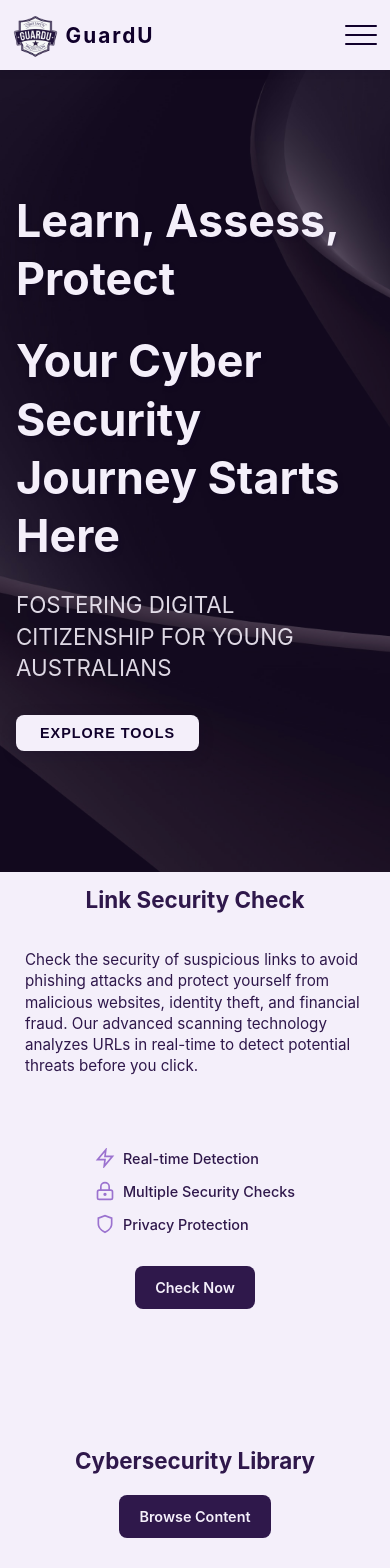
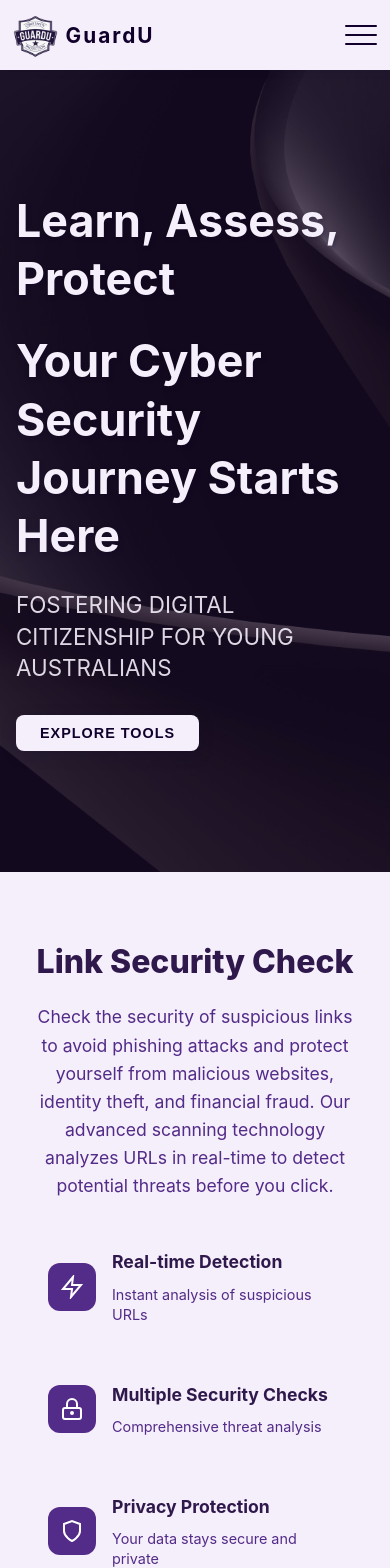
Before and after one commit to xzha0459/cybercrime-frontend, a Vue app in the folder frontend/: page / in a window 390 px wide. Shown: the top 1568 px of the page. Built offline with nearby package versions, Linux system fonts and the light colour scheme; no server answers.

Commit message:
Refactor ExploreChallengeSection, ExploreLibrarySection, and ExploreLinkSection styles

```diff
--- a/frontend/src/section/HomePage/ExploreChallengeSection.vue
+++ b/frontend/src/section/HomePage/ExploreChallengeSection.vue
@@ -105,11 +105,10 @@ export default {
 }
 
 .card-title {
-  font-size: 2rem;
-  font-weight: 700;
+  font-size: 2.5rem;
+  font-weight: 800;
   color: var(--violet-dark);
-  margin: 0;
-  line-height: 1.2;
+  margin: 0 0 1rem 0;
 }
 
 .card-subtitle {
@@ -126,6 +125,7 @@ export default {
   display: grid;
   grid-template-columns: repeat(auto-fit, minmax(350px, 1fr));
   gap: 2rem;
+  margin-top: 1rem;
 }
 
 /* Challenge Card */
@@ -134,8 +134,6 @@ export default {
   border-radius: 16px;
   padding: 2rem;
   box-shadow: 0 4px 20px var(--shadow-light);
-  transition: all 0.3s ease;
-  border: 1px solid var(--border-light);
   position: relative;
   overflow: hidden;
 }
@@ -211,6 +209,7 @@ export default {
 .browse-section {
   display: flex;
   justify-content: center;
+  margin-top: 2rem;
 }
 
 .browse-button {
--- a/frontend/src/section/HomePage/ExploreLibrarySection.vue
+++ b/frontend/src/section/HomePage/ExploreLibrarySection.vue
@@ -195,11 +195,11 @@ export default {
 }
 
 .card-title {
-  font-size: 2rem;
-  font-weight: 700;
+  font-size: 2.5rem;
+  font-weight: 800;
   color: var(--violet-dark);
-  margin: 0;
-  line-height: 1.2;
+  margin: 0 0 1rem 0;
+
 }
 
 .browse-button {
--- a/frontend/src/section/HomePage/ExploreLinkSection.vue
+++ b/frontend/src/section/HomePage/ExploreLinkSection.vue
@@ -1,39 +1,62 @@
 <template>
   <div id="link-check-section" class="link-check-section">
     <div class="section-container">
-      <div class="card-content">
-        <div class="left-column">
+      <div class="content-wrapper">
+        <div class="text-content">
+          <div class="title-section">
             <h2 class="card-title">Link Security Check</h2>
-          <p class="card-description">
+            <p class="description">
               Check the security of suspicious links to avoid phishing attacks and protect yourself from malicious websites, identity theft, and financial fraud. Our advanced scanning technology analyzes URLs in real-time to detect potential threats before you click.
             </p>
           </div>
-        <div class="right-column">
-          <div class="features">
-            <div class="feature-item">
+        </div>
+
+        <div class="features-section">
+          <div class="features-grid">
+            <div class="feature-card">
+              <div class="feature-icon-wrapper">
                 <svg class="feature-icon" viewBox="0 0 24 24" fill="none" stroke="currentColor" stroke-width="2">
                   <polygon points="13,2 3,14 12,14 11,22 21,10 12,10"></polygon>
                 </svg>
-              <span class="feature-text">Real-time Detection</span>
               </div>
-            <div class="feature-item">
+              <div class="feature-content">
+                <h3 class="feature-title">Real-time Detection</h3>
+                <p class="feature-desc">Instant analysis of suspicious URLs</p>
+              </div>
+            </div>
+
+            <div class="feature-card">
+              <div class="feature-icon-wrapper">
                 <svg class="feature-icon" viewBox="0 0 24 24" fill="none" stroke="currentColor" stroke-width="2">
                   <rect x="3" y="11" width="18" height="11" rx="2" ry="2"></rect>
                   <circle cx="12" cy="16" r="1"></circle>
                   <path d="M7 11V7a5 5 0 0 1 10 0v4"></path>
                 </svg>
-              <span class="feature-text">Multiple Security Checks</span>
               </div>
-            <div class="feature-item">
+              <div class="feature-content">
+                <h3 class="feature-title">Multiple Security Checks</h3>
+                <p class="feature-desc">Comprehensive threat analysis</p>
+              </div>
+            </div>
+
+            <div class="feature-card">
+              <div class="feature-icon-wrapper">
                 <svg class="feature-icon" viewBox="0 0 24 24" fill="none" stroke="currentColor" stroke-width="2">
                   <path d="M12 22s8-4 8-10V5l-8-3-8 3v7c0 6 8 10 8 10z"></path>
                 </svg>
-              <span class="feature-text">Privacy Protection</span>
+              </div>
+              <div class="feature-content">
+                <h3 class="feature-title">Privacy Protection</h3>
+                <p class="feature-desc">Your data stays secure and private</p>
               </div>
             </div>
+          </div>
+
+          <div class="cta-section">
             <router-link to="/link-check" class="browse-button" @click="scrollToTop">
               Check Now
             </router-link>
+          </div>
         </div>
       </div>
     </div>
@@ -53,162 +76,132 @@ export default {
 
 <style scoped>
 .link-check-section {
-  padding: 0;
+  padding: 4rem 0;
   background: var(--bg-primary);
-  display: flex;
+}
+
+.section-container {
+  max-width: 1200px;
+  margin: 0 auto;
+  padding: 0 2rem;
+}
+
+.content-wrapper {
+  display: grid;
+  grid-template-columns: 1fr 1fr;
   align-items: center;
 }
 
-.section-container {
-  width: 100%;
-  display: flex;
-  justify-content: center;
-  align-items: center;
-  padding: 0 20px;
-}
-
-.card-content {
-  display: flex;
-  width: 100%;
-}
-
-.left-column {
-  flex: 1;
-  display: flex;
-  flex-direction: column;
-  gap: 20px;
-  align-items: center;
-  justify-content: center;
-  padding: 100px;
-}
-
-.right-column {
-  flex: 1;
-  display: flex;
-  flex-direction: column;
-  gap: 20px;
-  align-items: center;
-  justify-content: center;
-  padding: 100px;
+.title-section {
+  margin-bottom: 2rem;
 }
 
 .card-title {
-  font-size: 2rem;
+  font-size: 2.5rem;
+  font-weight: 800;
+  color: var(--violet-dark);
+  margin: 0 0 1rem 0;
+}
+
+.description {
+  font-size: 1.1rem;
+  color: var(--text-secondary);
+  line-height: 1.6;
+}
+
+.features-section {
+  display: flex;
+  flex-direction: column;
+  gap: 2rem;
+  align-items: center;
+}
+
+.features-grid {
+  display: grid;
+  grid-template-columns: 1fr;
+  gap: 1.5rem;
+  max-width: 550px;
+  margin: 0 auto;
+}
+
+.feature-card {
+  display: flex;
+  align-items: center;
+  gap: 1rem;
+  padding: 1rem;
+}
+
+.feature-icon-wrapper {
+  width: 48px;
+  height: 48px;
+  background: var(--violet-deep);
+  border-radius: 12px;
+  display: flex;
+  align-items: center;
+  justify-content: center;
+  flex-shrink: 0;
+}
+
+.feature-icon {
+  width: 24px;
+  height: 24px;
+  color: white;
+}
+
+.feature-content {
+  flex: 1;
+}
+
+.feature-title {
+  font-size: 1.1rem;
   font-weight: 700;
   color: var(--violet-dark);
-  margin: 0;
-  line-height: 1.2;
+  margin: 0 0 0.5rem 0;
 }
 
-.card-description {
-  font-size: 1.1rem;
-  color: var(--violet-dark);
-  margin: 15px 0 0 0;
+.feature-desc {
+  font-size: 0.9rem;
+  color: var(--text-secondary);
+  margin: 0;
   line-height: 1.4;
 }
 
-.features {
+.cta-section {
   display: flex;
-  flex-direction: column;
-  gap: 12px;
-  margin-bottom: 20px;
-}
-
-.feature-item {
-  display: flex;
-  align-items: center;
-  gap: 8px;
-}
-
-.feature-icon {
-  width: 20px;
-  height: 20px;
-  color: var(--violet-medium);
-  flex-shrink: 0;
-}
-
-.feature-text {
-  font-size: 0.95rem;
-  color: var(--violet-dark);
-  font-weight: 500;
+  justify-content: center;
 }
 
 .browse-button {
   display: inline-block;
   background: var(--violet-dark);
   color: var(--text-light);
-  text-decoration: none;
   padding: 12px 24px;
   border-radius: 8px;
   font-weight: 600;
-  font-size: 1rem;
-  transition: background 0.3s ease;
+  text-decoration: none;
 }
 
 .browse-button:hover {
   background: var(--violet-deep);
 }
 
+/* Responsive Design */
 @media (max-width: 768px) {
-  .link-check-section {
-    min-height: 40vh;
+  .content-wrapper {
+    grid-template-columns: 1fr;
   }
 
-  .section-container {
-    padding: 0 15px;
-  }
-
-  .card-content {
-    flex-direction: column;
-    gap: 40px;
-  }
-
-  .left-column {
-    flex: none;
-    min-height: 80px;
-    padding: 15px;
-  }
-
-  .right-column {
-    flex: none;
-    gap: 15px;
-    padding: 15px;
+  .text-content {
+    padding-right: 0;
+    text-align: center;
   }
 
   .card-title {
-    font-size: 1.6rem;
-  }
-
-  .card-description {
-    font-size: 1rem;
-  }
-
-  .features {
-    gap: 10px;
-    margin-bottom: 15px;
-  }
-
-  .feature-text {
-    font-size: 0.9rem;
+    font-size: 2rem;
   }
 
   .browse-button {
     padding: 10px 20px;
-    font-size: 0.9rem;
-  }
-}
-
-@media (max-width: 480px) {
-  .section-container {
-    padding: 0 10px;
-  }
-
-  .card-title {
-    font-size: 1.4rem;
-  }
-
-  .card-description {
-    font-size: 0.95rem;
   }
 }
 </style>
```
Lines whose indentation alone changed are shown as unchanged.
